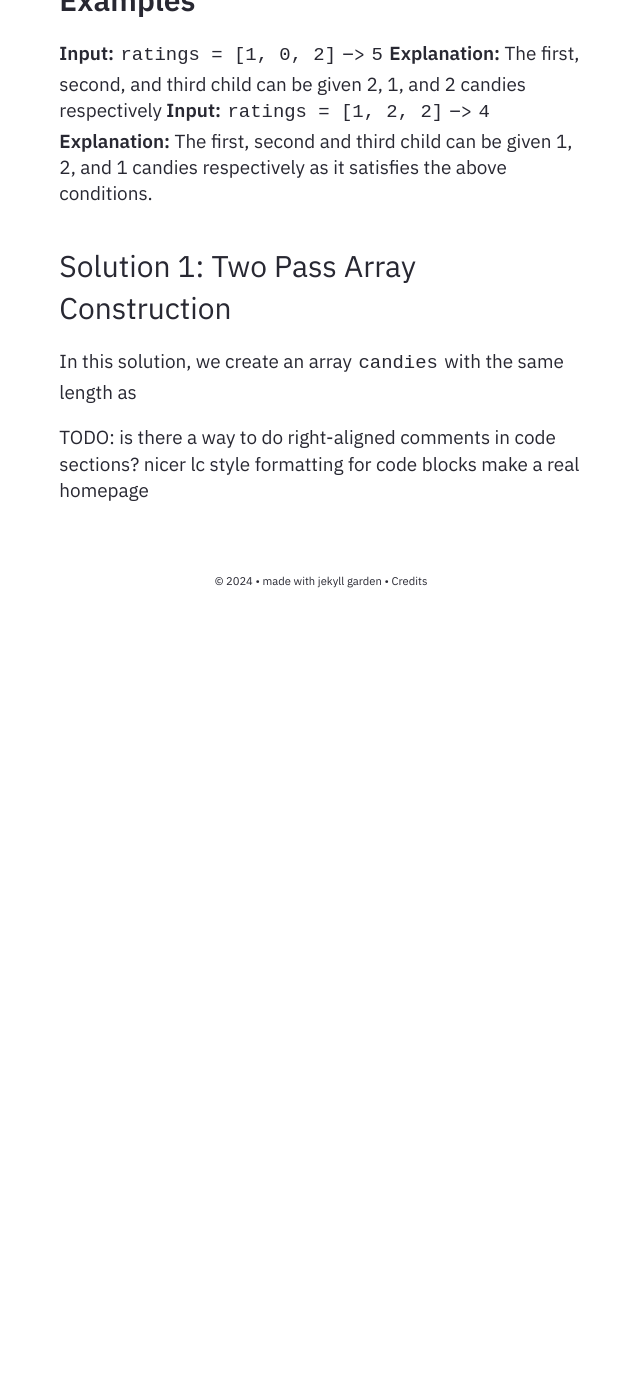
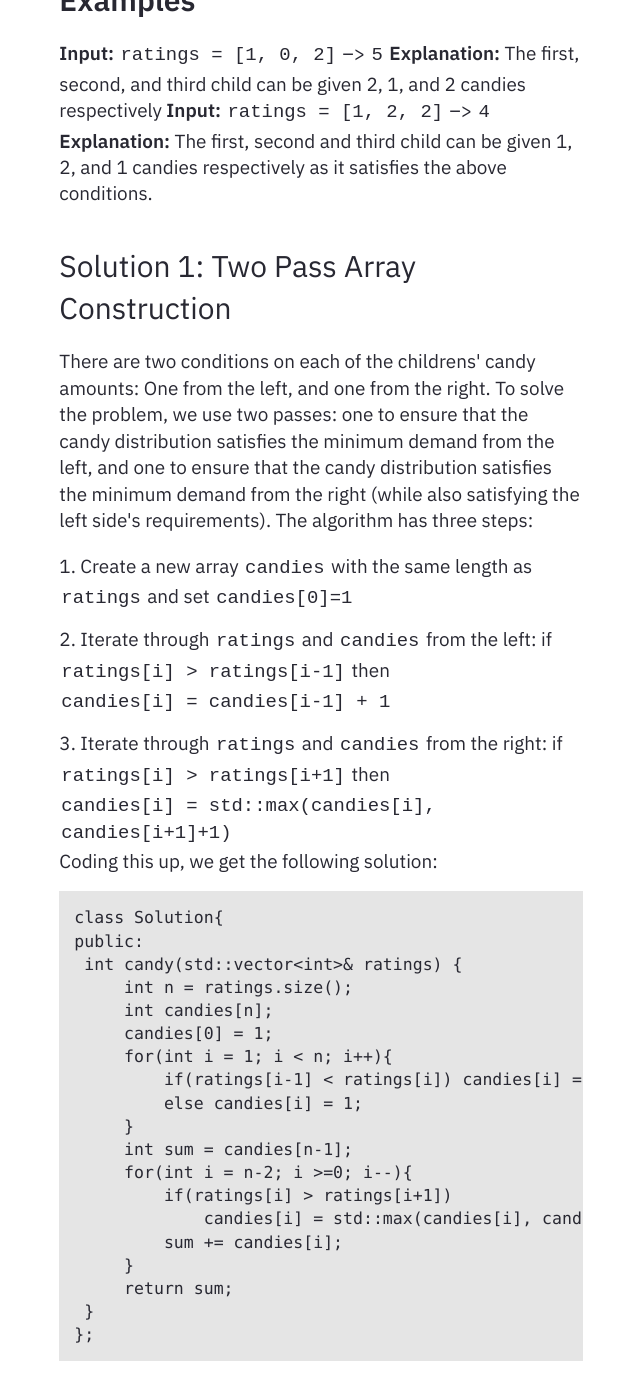
Before and after one commit to FergalHennessy/FergalHennessy.github.io, a Jekyll site: the page built from docs/_notes/Public/Candy (Peaks and Valleys).md, in a window 1280 px wide and 1400 px high, scrolled down 646 px. Shown: the whole window, without its empty margins (319-959 px from the left). Built offline with Jekyll 4.4.1, drawn with Linux system fonts in a browser that asks for light colours; before the commit the page ends 1276 px from its top, so only the background shows below that; some of the changed text lies outside the part shown.

Commit message:
changed notes

````diff
--- a/docs/_notes/Public/Candy (Peaks and Valleys).md
+++ b/docs/_notes/Public/Candy (Peaks and Valleys).md
@@ -22,12 +22,73 @@
 **Explanation:** The first, second and third child can be given 1, 2, and 1 candies respectively as it satisfies the above conditions.
 
 ### Solution 1: Two Pass Array Construction
+There are two conditions on each of the childrens' candy amounts: One from the left, and one from the right. To solve the problem, we use two passes: one to ensure that the candy distribution satisfies the minimum demand from the left, and one to ensure that the candy distribution satisfies the minimum demand from the right (while also satisfying the left side's requirements). The algorithm has three steps:
+1. Create a new array `candies` with the same length as `ratings` and set `candies[0]=1`
+2. Iterate through `ratings` and `candies` from the left: if `ratings[i] > ratings[i-1]` then `candies[i] = candies[i-1] + 1`
+3. Iterate through `ratings` and `candies` from the right: if `ratings[i] > ratings[i+1]` then `candies[i] = std::max(candies[i], candies[i+1]+1)`
+Coding this up, we get the following solution:
+```
+class Solution{
+public:
+	int candy(std::vector<int>& ratings) {
+        int n = ratings.size();
+        int candies[n];
+        candies[0] = 1;
+	    for(int i = 1; i < n; i++){
+		    if(ratings[i-1] < ratings[i]) candies[i] = candies[i-1]+1;
+		    else candies[i] = 1;
+	    }
+	    int sum = candies[n-1];
+	    for(int i = n-2; i >=0; i--){
+		    if(ratings[i] > ratings[i+1])
+			    candies[i] = std::max(candies[i], candies[i+1] + 1);
+			sum += candies[i];
+	    }
+	    return sum;
+    }
+};
+```
 
-In this solution, we create an array `candies` with the same length as
+##### Runtime Analysis:
+- In this function, there are two loops, both of which perform `n` linear operations. The time complexity is `O(n)`.
+- There is one array created with size `n`. The space complexity is `O(n)`.
+
+## Solution 2: One Pass Greedy Algorithm
+
+We have a solution that uses linear space, but can we do better?
 
 
 
-TODO:
-is there a way to do right-aligned comments in code sections?
-nicer lc style formatting for code blocks
-make a real homepage
+```
+class Solution {
+public:
+    int candy(vector<int>& ratings) {
+		int n = ratings.size();
+		int candy = n, i=1;
+		while(i<n){
+			if(ratings[i] == ratings[i-1]){
+				i++;
+				continue;
+			}
+			//For increasing slope
+			int peak = 0;
+			while(ratings[i] > ratings [i-1]){
+				peak++;
+				candy += peak;
+				i++;
+				if(i == n) return candy;
+			}
+			//For decreasing slope
+			int valley = 0;
+			while(i<n && ratings[i] < ratings[i-1]){
+				valley++;
+				candy += valley;
+				i++;
+			}
+			candy -= min(peak, valley); //Keep only the higher peak
+		}
+		return candy;
+	}
+};
+
+```
````
Also changed, not shown: other parts of docs/_notes/Public/Candy (Peaks and Valleys).md (+1 -1 lines).
